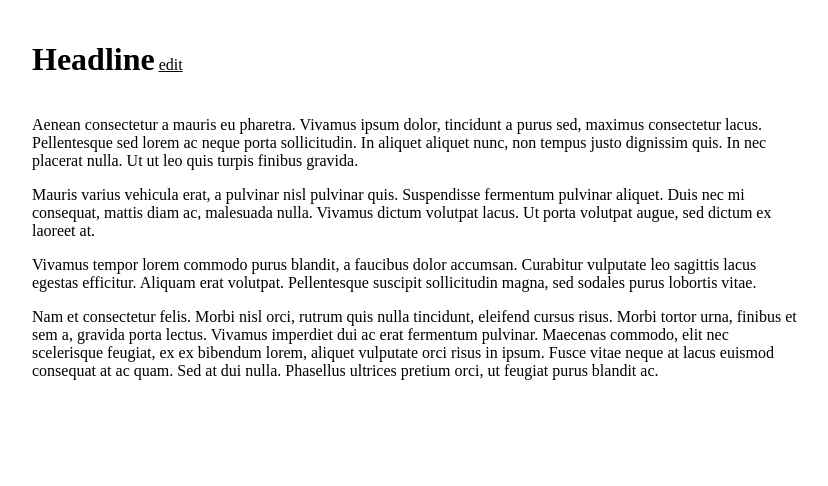
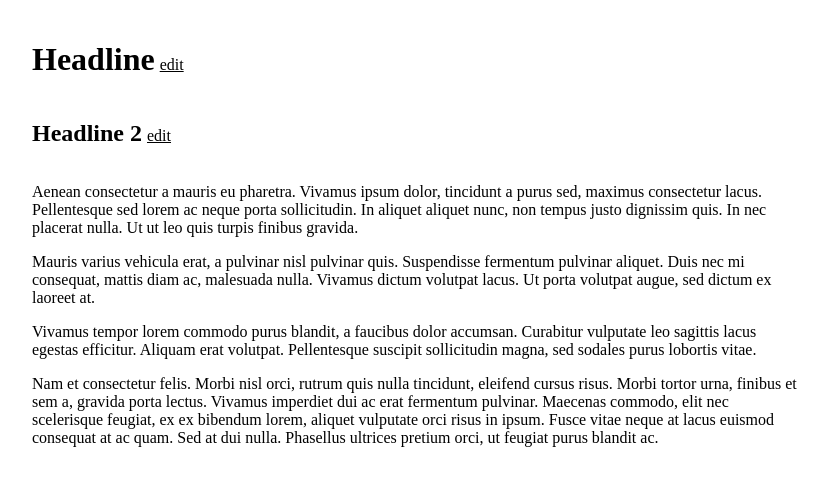
Before and after one commit to singsai/wiki-edit, a plain HTML site: page index.html in a window 1280 px wide. Shown: the whole page, without its empty margins (224-1052 px from the left). Drawn offline with Linux system fonts and the light colour scheme.

Commit message:
Tie edit link to its associated element

```diff
--- a/index.html
+++ b/index.html
@@ -9,15 +9,18 @@
       margin: 0 auto;
       width: 60%;
     }
-    #edit {
+    .edit {
       text-decoration: underline;
     }
-    #edit:hover {
+    .edit:hover {
       cursor: pointer;
       text-decoration: none;
     }
     #warning {
       color: red;
+    }
+    .header {
+      padding-right: 5px;
     }
     #modal {
       border: 1px solid black;
@@ -30,7 +33,7 @@
       top: 40%;
       border-radius: 10px;
     }
-    #header {
+    #header, #header2 {
       display: inline-block;
     }
     .invisible {
@@ -54,7 +57,8 @@
   </style>
 </head>
 <body>
-  <div><h1 id="header">Headline</h1>&nbsp;<span id="edit">edit</span></div>
+  <div><h1 id="header" class="header">Headline</h1><span class="edit">edit</span></div>
+  <div><h2 id="header2" class="header">Headline 2</h2><span class="edit">edit</span></div>
   <section>
     <p>
       Aenean consectetur a mauris eu pharetra. Vivamus ipsum dolor, tincidunt a purus sed, maximus consectetur lacus. Pellentesque sed lorem ac neque porta sollicitudin. In aliquet aliquet nunc, non tempus justo dignissim quis. In nec placerat nulla. Ut ut leo quis turpis finibus gravida.
@@ -97,15 +101,16 @@
       initialize: function(){
         document.addEventListener('DOMContentLoaded', function() {
           document.getElementById('btn').addEventListener('click', ()=>wikiAPI.save())
-          document.getElementById('edit').addEventListener('click', function(){
+          document.querySelectorAll('.edit').forEach(el=>el.addEventListener('click', function(){
+            wikiAPI.setElement(el.previousSibling.id)
             document.getElementById('modal').classList.add('visible')
-          })
+          }))
         })
       }
     }
   }()
   wikiAPI.initialize()
-  wikiAPI.setElement('header')
+
 </script>
 </body>
 </html>
```
